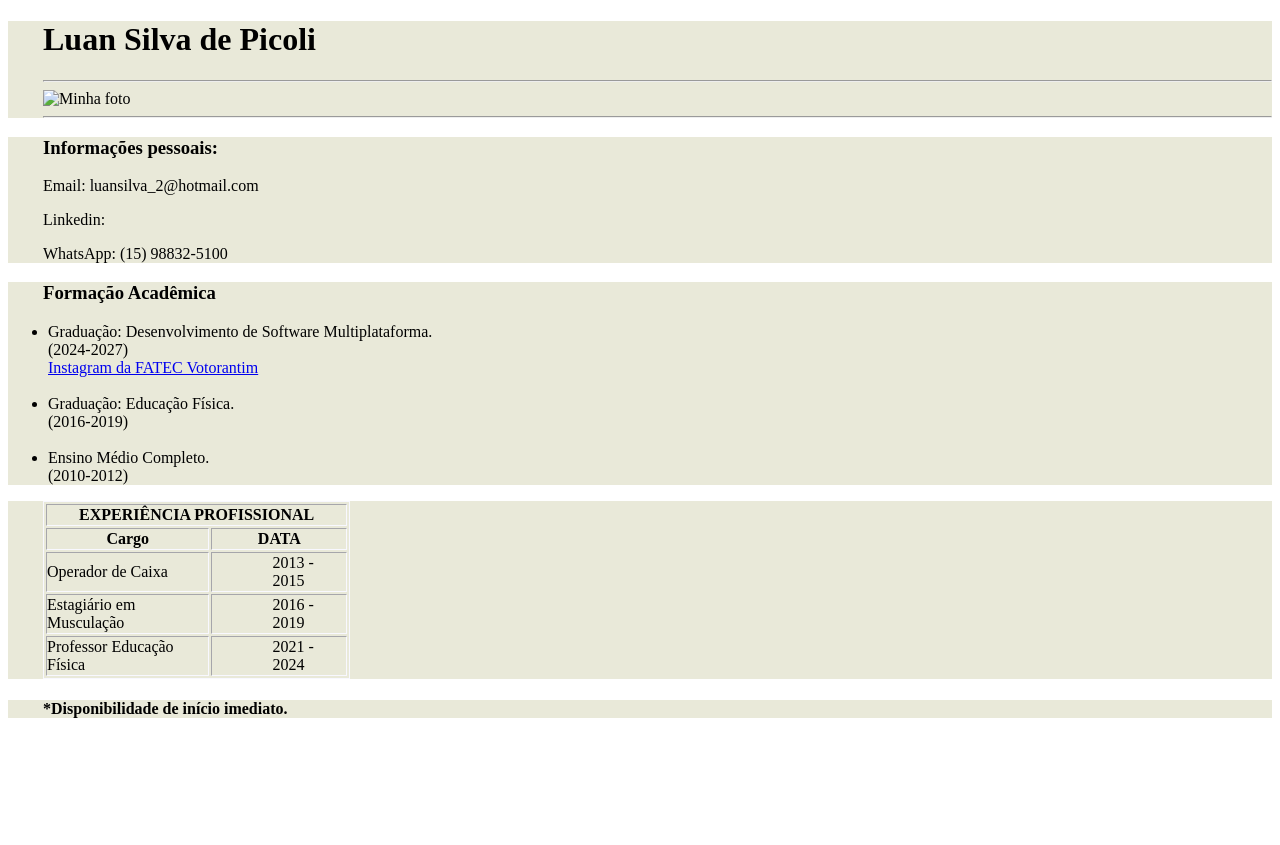
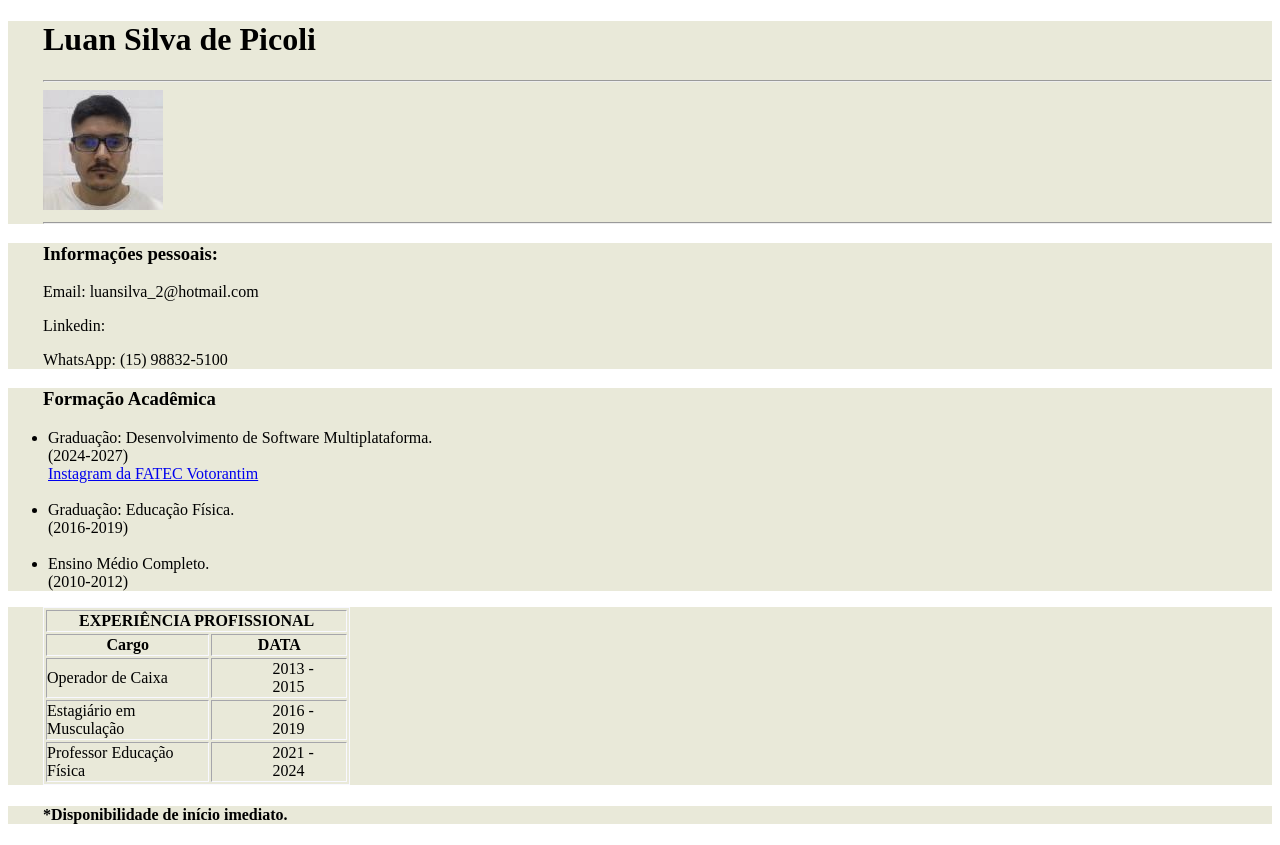
Before and after one commit to luanzeraa-lab/coisinhas, a plain HTML site: page indexcurriculo.html in a window 1280 px wide. Before the commit the page ends 800 px from the top, so only its background shows below. Drawn offline with Linux system fonts and the light colour scheme.

Commit message:
Add files via upload

```diff
--- a/indexcurriculo.html
+++ b/indexcurriculo.html
@@ -16,7 +16,7 @@
     <header>
      <h1>Luan Silva de Picoli</h1>
     <hr>
-     <img src="/facul/" alt="Minha foto">
+     <img src="https://github.com/luanzeraa-lab/coisinhas/blob/main/LFQKJS3TVNDYPFXUH6YQNPJKM4R7GV.TMB.jpeg?raw=true" alt="Minha foto">
      <hr>
     </header>
 
```
